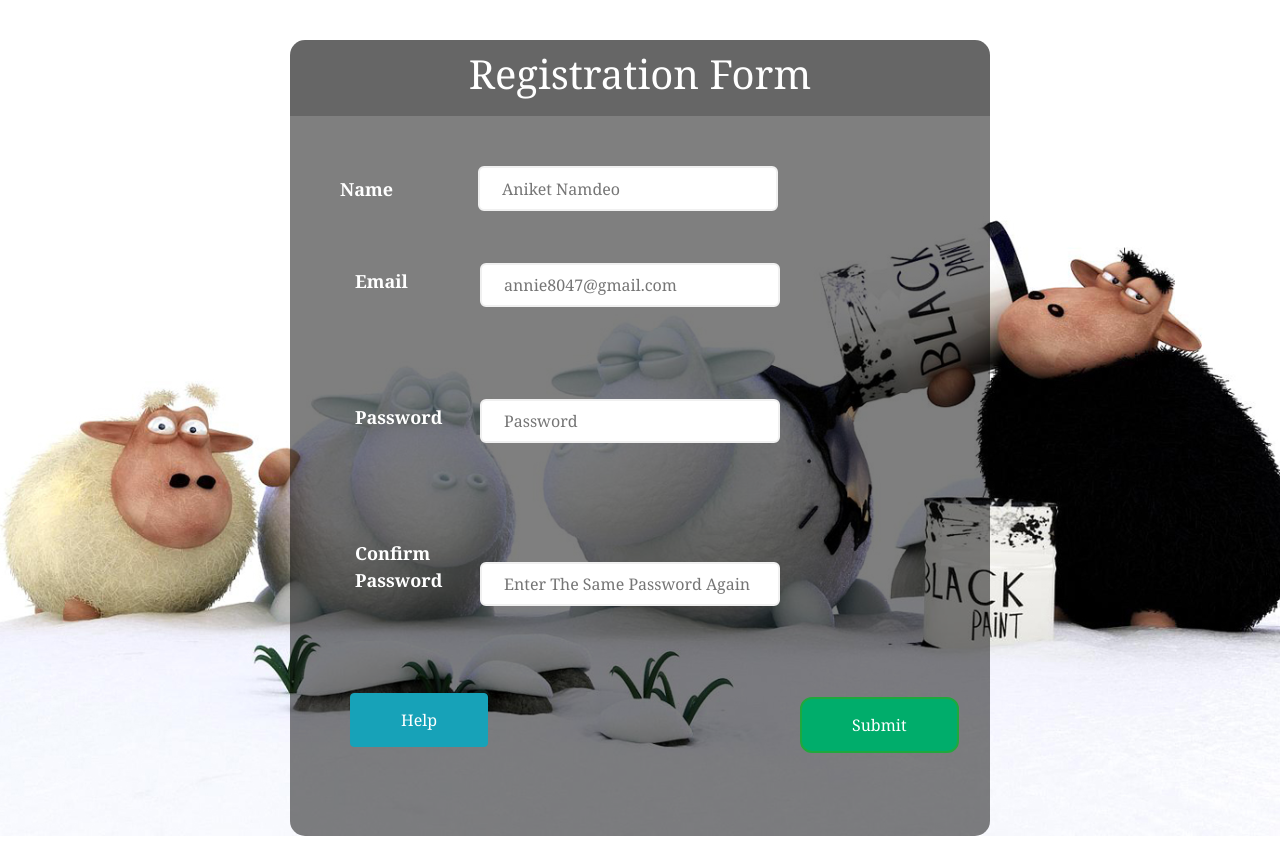
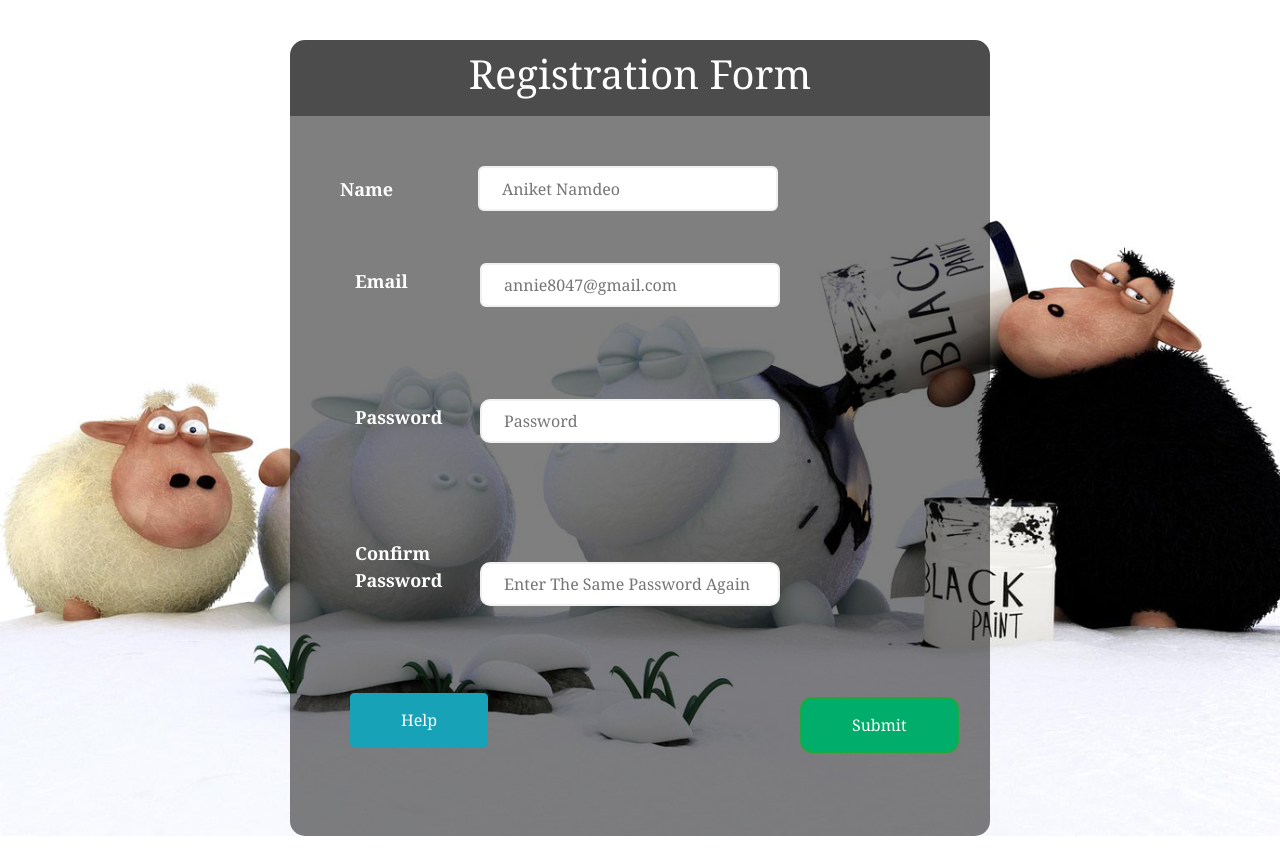
Before and after one commit to aniketnamdeo/basicregistration, a plain HTML site: page index.html in a window 1280 px wide. Drawn offline with nearby package versions, Linux system fonts and the light colour scheme.

Commit message:
optimised

```diff
--- a/index.html
+++ b/index.html
@@ -247,7 +247,7 @@
                   }
         .header {
                  width: 700px;
-                 background-color: rgb(0,0,0,0.6);
+                 background-color: rgb(0,0,0,0.7);
                  margin:auto;
                  color:#FFFFFF;
                  padding:10px 0px 10px 0px;
@@ -259,7 +259,7 @@
           text-align: center;
           background-color: rgb(0,0,0,0.2);
           border-radius:15px 15px 15px 15px;
-          width:400px;
+          width:500px;
         }
         #names{
                    border:2px solid #f0f0f0;
@@ -290,7 +290,7 @@
                    left:150px;
                    top:-37px;
                    line-height: 40px;
-                   border-radius: 6px;
+                   border-radius: 10px;
                    padding:0 22px;
                    font-size: 16px;
                    width:300px;
@@ -301,7 +301,7 @@
                    left:150px;
                    top:-37px;
                    line-height: 40px;
-                   border-radius: 6px;
+                   border-radius: 10px;
                    padding:0 22px;
                    font-size: 16px;
                    width:300px;
@@ -433,79 +433,6 @@
        }
     </style>
     <script src="https://kit.fontawesome.com/fc488c02c8.js" crossorigin="anonymous"></script>
-
-    <script type="text/javascript">
-      /*  function run(){
-            const form = document.getElementById('form');
-            const name = document.getElementById('name');
-            const email = document.getElementById('email');
-            const password = document.getElementById('password');
-            const confpass = document.getElementById('confpass');
-
-            form.addEventListener('submit', e => {
-              e.preventDefault();
-
-              checkInputs();
-            });
-
-            function checkInputs() {
-              const nameValue = name.value.trim();
-              const emailValue = email.value.trim();
-              const passwordValue = password.value.trim();
-              const confpassValue = confpass.value.trim();
-
-              if(nameValue === '') {
-                setErrorFor(name, 'Name cannot be blank');
-              }
-              else {
-                setSuccessFor(name);
-              }
-
-              if(emailValue === '') {
-                setErrorFor(email, 'Email cannot be blank');
-              }
-               else if (!isEmail(emailValue)) {
-                setErrorFor(email, 'Not a valid email');
-              }
-              else {
-                setSuccessFor(email);
-              }
-
-              if(passwordValue === '') {
-                setErrorFor(password, 'Password cannot be blank');
-              }
-               else {
-                setSuccessFor(password);
-              }
-
-              if(confpassValue === '') {
-                setErrorFor(confpass, 'Passwords cannot be blank');
-              }
-               else if(passwordValue !== confpassValue) {
-                setErrorFor(confpass, 'Passwords does not match');
-              }
-              else{
-                setSuccessFor(confpass);
-              }
-            }
-
-            function setErrorFor(input, message) {
-              const formControl = input.parentElement;
-              const h6 = formControl.querySelector('h6');
-              formControl.className = 'regform error';
-              h6.innerText = message;
-            }
-
-            function setSuccessFor(input) {
-              const formControl = input.parentElement;
-              formControl.className = 'regform success';
-            }
-
-            function isEmail(email) {
-              return /^(([^<>()\[\]\\.,;:\s@"]+(\.[^<>()\[\]\\.,;:\s@"]+)*)|(".+"))@((\[[0-9]{1,3}\.[0-9]{1,3}\.[0-9]{1,3}\.[0-9]{1,3}])|(([a-zA-Z\-0-9]+\.)+[a-zA-Z]{2,}))$/.test(email);
-            }
-    }*/
-    </script>
   </head>
   <body>
 
```
